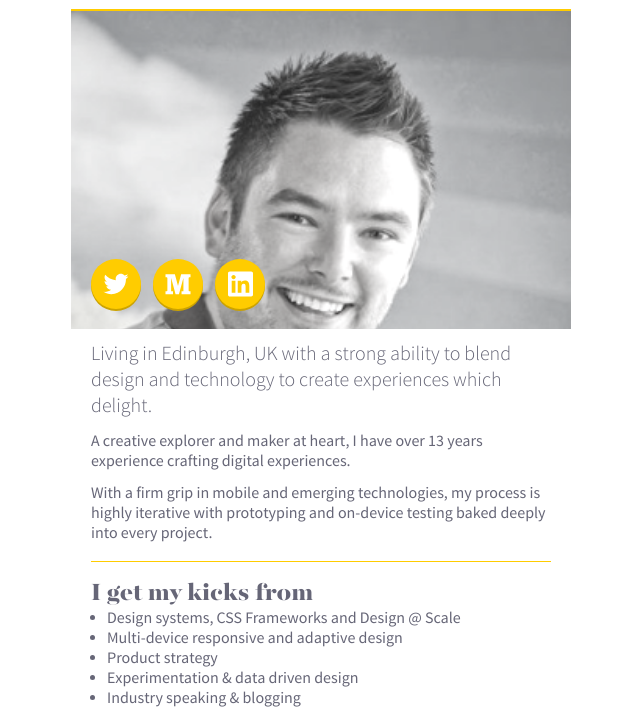
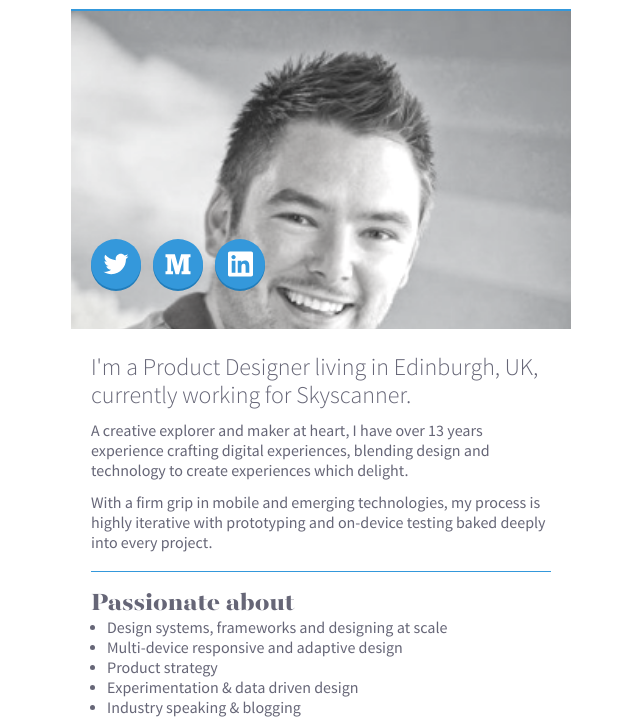
Before and after one commit to jamesf3rguson/holding-page, a website: page index.html in a window 1280 px wide. Shown: the part 77-800 px from the top of the page, without its empty margins (319-959 px from the left). Drawn offline with Linux system fonts and the light colour scheme.

Commit message:
colour change and content edits

```diff
--- a/index.html
+++ b/index.html
@@ -19,16 +19,16 @@
         </ul>
 
     </div>
-    <p class="intro">Living in Edinburgh, UK with a strong ability to blend design and technology to create experiences which delight.</p>
+    <p class="intro">I'm a Product Designer living in Edinburgh, UK, currently working for Skyscanner.</p>
 
-    <p>A creative explorer and maker at heart, I have over 13 years experience crafting digital experiences.</p>
+    <p>A creative explorer and maker at heart, I have over 13 years experience crafting digital experiences, blending design and technology to create experiences which delight.</p>
     <p>With a firm grip in mobile and emerging technologies, my process is highly iterative with prototyping and on-device testing baked deeply into every project.</p>
 
     <hr/>
 
-    <h3>I get my kicks from</h3>
+    <h3>Passionate about</h3>
     <ul>
-        <li>Design systems, CSS Frameworks and Design @ Scale</li>
+        <li>Design systems, frameworks and designing at scale</li>
         <li>Multi-device responsive and adaptive design</li>
         <li>Product strategy</li>
         <li>Experimentation &amp; data driven design</li>
@@ -37,7 +37,7 @@
 
     <hr/>
 
-    <h3>skills</h3>
+    <h3>Skills</h3>
     <ul>
         <li>Browser based design and rapid prototyping</li>
         <li>Building, leading and managing distributed teams</li>
@@ -46,7 +46,7 @@
         <li>User research and testing</li>
     </ul>
 
-    <a href="mailto: hire@jamesferguson.co.uk" title="Hire me!">Hire me</a>
+    <!--<a href="mailto: hire@jamesferguson.co.uk" title="Hire me!">Hire me</a>-->
 
     </body>
 </html>
--- a/source/styles.scss
+++ b/source/styles.scss
@@ -1,5 +1,5 @@
 // variables
-$col-yellow: #FFCC00;
+$col-yellow: #3498db;
 $col-gray: #667;
 
 
@@ -35,7 +35,7 @@ $col-gray: #667;
   url('../source/type/majesti-banner-heavy-webfont.woff2') format('woff2'),
   url('../source/type/majesti-banner-heavy-webfont.woff') format('woff'),
   url('../source/type/majesti-banner-heavy-webfont.ttf') format('truetype');
-  font-weight: normal;
+  font-weight: 400;
   font-style: normal;
 }
 
@@ -60,6 +60,7 @@ h1, h2, h3, p, ul li {
 
 h1, h3 {
   font-family: 'majesti_bannerheavy';
+  font-weight: bold;
 }
 
 h1 {
@@ -95,9 +96,9 @@ p {
 
   &.intro {
     font-family: 'source_sans_prolight';
-    font-size: 20px;
-    line-height: 26px;
-    margin-top: 12px;
+    font-size: 24px;
+    line-height: 28px;
+    margin-top: 24px;
   }
 }
 
@@ -129,6 +130,10 @@ div {
     bottom: 20px;
     padding: 0;
     margin: 0;
+
+    &:last-of-type {
+      margin-bottom: 20px;
+    }
 
     li {
       list-style: none;
@@ -182,10 +187,10 @@ a {
   box-shadow: 0 2px darken($col-yellow, 10);
   text-align: center;
   text-decoration: none;
+  color: white;
 
   &:hover {
     background-color: $col-gray;
-    color: white;
     box-shadow: 0 2px darken($col-gray, 10);
     cursor: pointer;
 
```
Also changed, not shown: source/styles.css.
